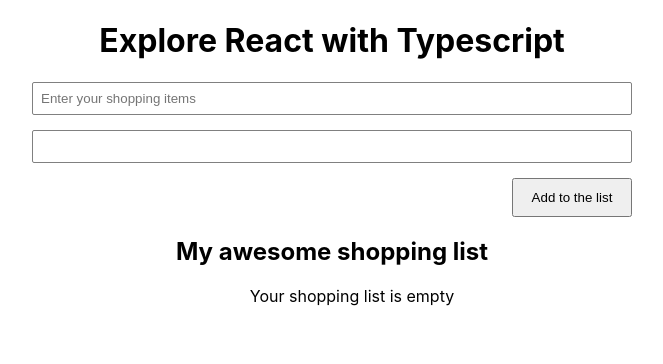
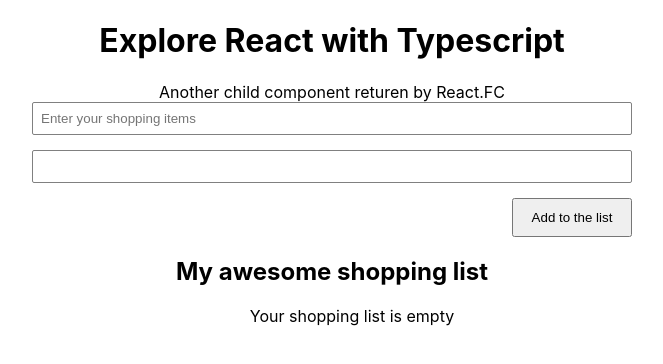
Before and after one commit to acharayaP03/reactts, a React (Create React App) app: page / in a window 1280 px wide. Shown: the top 364 px of the page, without its empty margins (308-971 px from the left). Built offline with nearby package versions, Linux system fonts and the light colour scheme.

Commit message:
return children component

```diff
--- a/src/App.tsx
+++ b/src/App.tsx
@@ -26,7 +26,9 @@
 
   return (
     <div className="App">
-        <Greeter message="Explore React with Typescript"/>
+        <Greeter message="Explore React with Typescript" onClick={() => console.log('clicked header')}>
+            <span>Another child component returen by React.FC</span>
+        </Greeter>
         <AddShoppingListItem addToShoppingList={addToShoppingList}/>
         <ShoppingList heading="My awesome shopping list" items={shoppingItems}/>
     </div>
--- a/src/Components/ShoppingList.tsx
+++ b/src/Components/ShoppingList.tsx
@@ -4,13 +4,24 @@
 
 /**
  * Annotate Component with React.FC type that accepts Generic type.
+ * one important benefit of annotating component as React.FC is that it can return any children defined inside it
+ * example of it is in app.tsx where we defined Greeter component as opening and closing tag and it returns a children
+ *
  */
 
 interface GreeterProps {
-    message: string
+    message: string;
+    color?: string;
+    onClick: () => void;
+    children?: React.ReactNode;
 }
-export const Greeter: React.FC<GreeterProps>  = ({message}: GreeterProps)=> {
-    return <h1>{message}</h1>
+
+export const Greeter: React.FC<GreeterProps>  = ({message, onClick, color, children}: GreeterProps)=> {
+    return (<div>
+        <h1 onClick={onClick}>{message}</h1>
+        {/*This will render the children component */}
+        { children }
+    </div>)
 }
 
 /**
```
Also changed, not shown: src/models/shoppingList.ts (line endings or trailing spaces).
